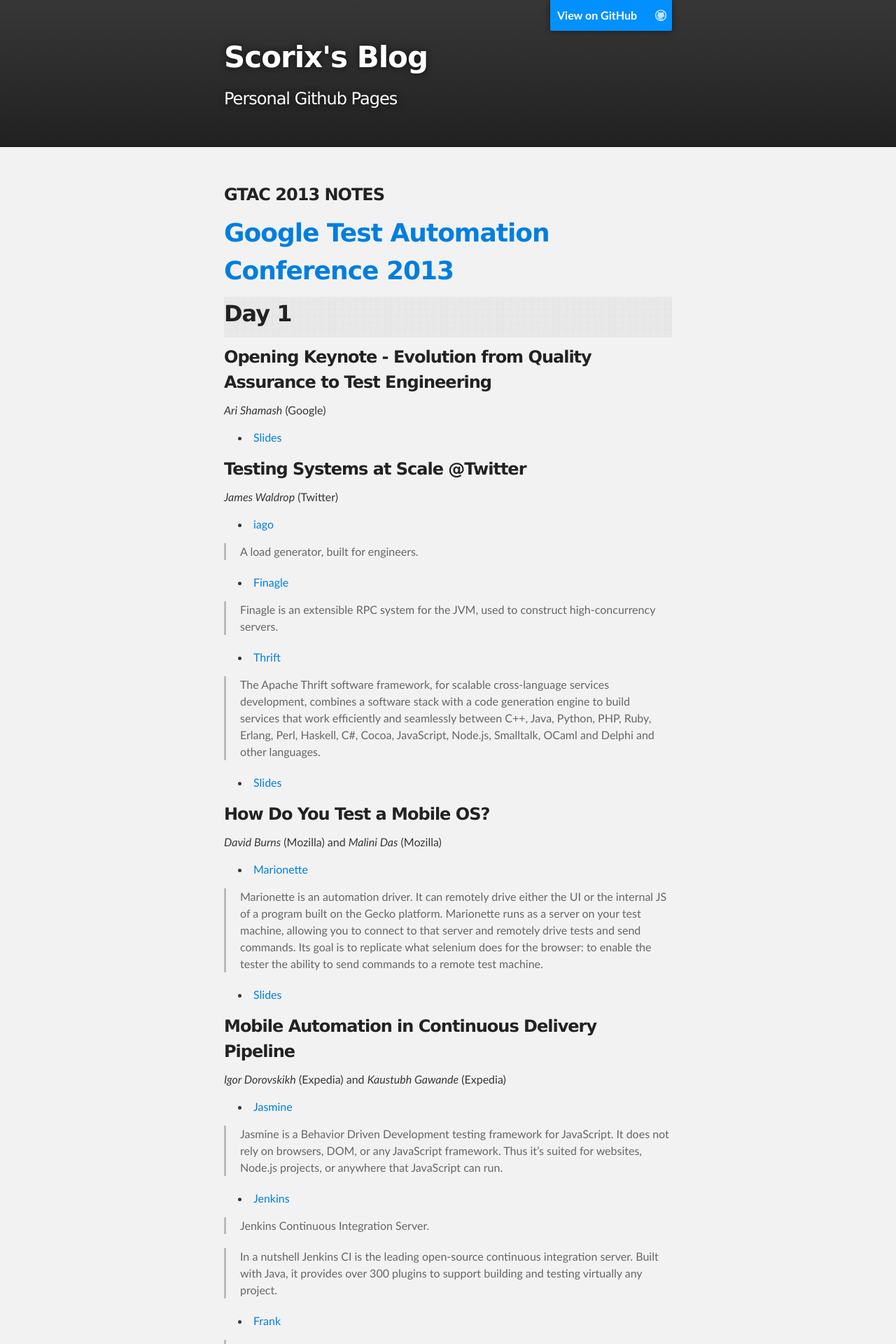
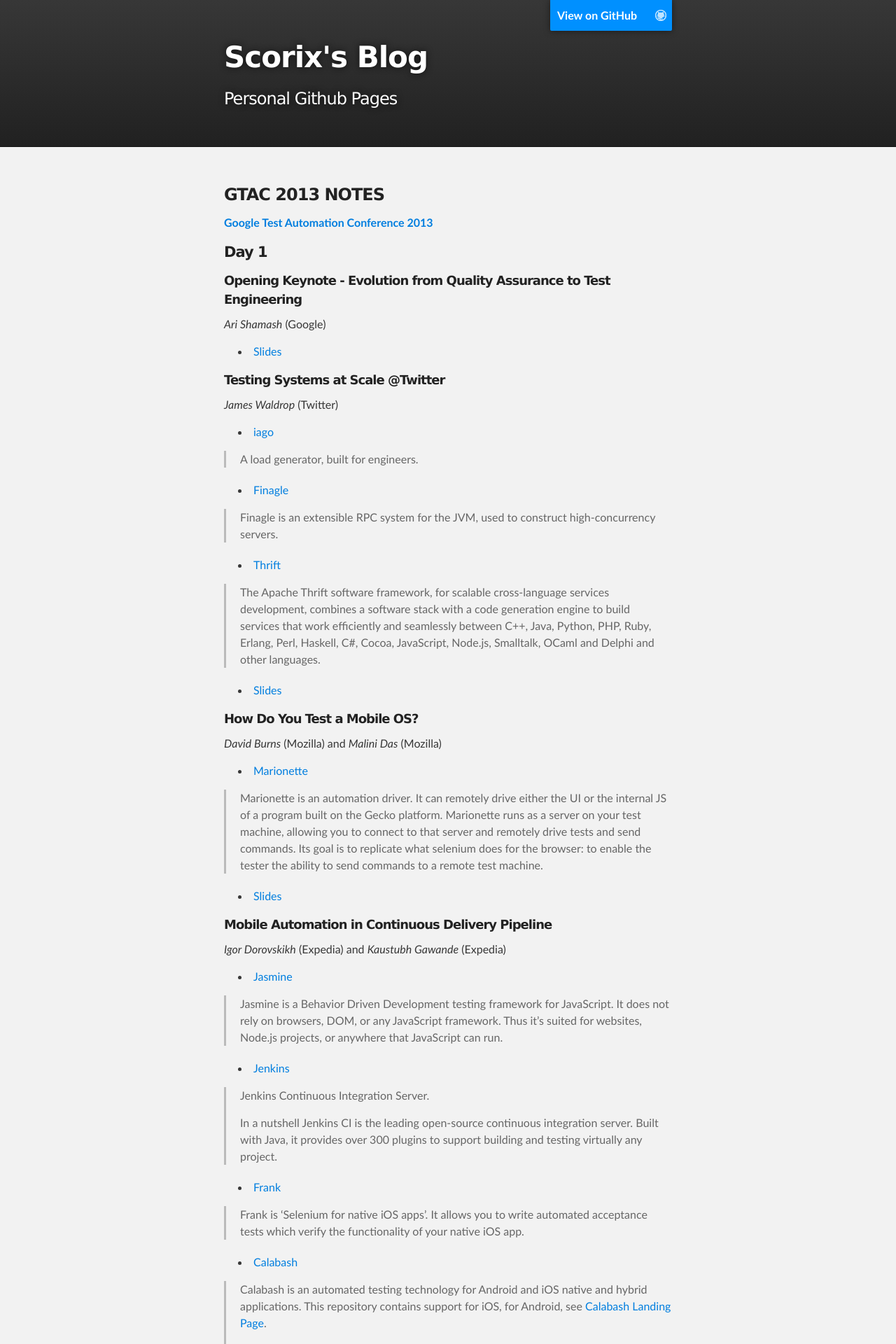
Before and after one commit to scorix/scorix.github.io, a Jekyll site: the page built from _posts/2013-05-13-GTAC-2013-NOTES.markdown, in a window 1280 px wide. Shown: the top 1920 px of the page at 70% size. Built offline with Jekyll 4.4.1, drawn with Linux system fonts in a browser that asks for light colours.

Commit message:
change headers

```diff
--- a/_posts/2013-05-13-GTAC-2013-NOTES.markdown
+++ b/_posts/2013-05-13-GTAC-2013-NOTES.markdown
@@ -6,17 +6,17 @@
 tags: testing automation
 ---
 
-# [Google Test Automation Conference 2013](https://developers.google.com/google-test-automation-conference/2013)
+**[Google Test Automation Conference 2013](https://developers.google.com/google-test-automation-conference/2013)**
 
 
-## Day 1
+#### Day 1
 
-### Opening Keynote - Evolution from Quality Assurance to Test Engineering
+##### Opening Keynote - Evolution from Quality Assurance to Test Engineering
 *Ari Shamash* (Google)
 
 * [Slides](http://goo.gl/76Ggf)
 
-### Testing Systems at Scale @Twitter
+##### Testing Systems at Scale @Twitter
 *James Waldrop* (Twitter)
 
 * [iago][iago]
@@ -33,7 +33,7 @@
 
 * [Slides](http://goo.gl/9VY2b)
 
-### How Do You Test a Mobile OS?
+##### How Do You Test a Mobile OS?
 *David Burns* (Mozilla) and *Malini Das* (Mozilla)
 
 * [Marionette][Marionette]
@@ -42,7 +42,7 @@
 
 * [Slides](http://goo.gl/7UeEI)
 
-### Mobile Automation in Continuous Delivery Pipeline
+##### Mobile Automation in Continuous Delivery Pipeline
 *Igor Dorovskikh* (Expedia) and *Kaustubh Gawande* (Expedia)
 
 * [Jasmine][Jasmine]
@@ -52,7 +52,7 @@
 * [Jenkins][Jenkins]
 
 > Jenkins Continuous Integration Server.
-
+>
 > In a nutshell Jenkins CI is the leading open-source continuous integration server. Built with Java, it provides over 300 plugins to support building and testing virtually any project.
 
 * [Frank][Frank]
@@ -62,16 +62,17 @@
 * [Calabash][Calabash]
 
 > Calabash is an automated testing technology for Android and iOS native and hybrid applications. This repository contains support for iOS, for Android, see [Calabash Landing Page](http://calaba.sh/).
-
+>
 > Calabash is a free open source project, developed and maintained by [LessPainful - automated app testing](https://www.lesspainful.com/).
 
 * [crashlytics][crashlytics]
+
 * [PonyDebugger][PonyDebugger]
 
 > PonyDebugger is a remote debugging toolset. It is a client library and gateway server combination that uses Chrome Developer Tools on your browser to debug your application's network traffic and managed object contexts.
-
+>
 > To use PonyDebugger, you must implement the client in your application and connect it to the gateway server. There is currently an iOS client and the gateway server.
-
+>
 > PonyDebugger is licensed under [the Apache Licence, Version 2.0](http://www.apache.org/licenses/LICENSE-2.0.html).
 
 * [Radiator][Radiator]
@@ -88,17 +89,17 @@
 
 * [Slides](http://goo.gl/pOSkp)
 
-### Automated Set-Top Box Testing with GStreamer and OpenCV
+##### Automated Set-Top Box Testing with GStreamer and OpenCV
 *David Röthlisberger* (YouView)
 
 * [Video on Youtube](http://www.youtube.com/watch?v=Fdn2LxxM7wA&list=SPSIUOFhnxEiCODb8XQB-RUQ0RGNZ2yW7d)
 
-### Webdriver for Chrome
+##### Webdriver for Chrome
 *Ken Kania* (Google)
 
 * [Slides](http://goo.gl/6rA9q)
 
-### Karma - Test Runner for JavaScript
+##### Karma - Test Runner for JavaScript
 *Vojta Jina* (Google)
 
 * [Karma][Karma]
@@ -107,85 +108,85 @@
 
 * [Video on Youtube](http://www.youtube.com/watch?v=YG5DEzaQBIc&list=SPSIUOFhnxEiCODb8XQB-RUQ0RGNZ2yW7d)
 
-### Automated Video Quality Measurements
+##### Automated Video Quality Measurements
 *Patrik Höglund* (Google)
 
 * [Slides](http://goo.gl/sF7Fm)
 
-### When Bad Things Happen to Good Applications...
+##### When Bad Things Happen to Good Applications...
 *Minal Mishra* (Netflix)
 
 * [Slides](http://goo.gl/8epF0)
 
-### Testing for Educational Gaming and Educational Gaming for Testing
+##### Testing for Educational Gaming and Educational Gaming for Testing
 *Tao Xie* (North Carolina State University)
 
 * [Slides](http://goo.gl/wb3nm)
 
-### Closing Keynote - How Facebook Tests Facebook on Android
+##### Closing Keynote - How Facebook Tests Facebook on Android
 *Simon Stewart* (Facebook)
 
 * [Slides](http://goo.gl/278b4)
 
 
-## Day 2
+#### Day 2
 
-### Opening Keynote - Testable JavaScript - Architecting Your Application for Testability
+##### Opening Keynote - Testable JavaScript - Architecting Your Application for Testability
 *Mark Trostler* (Google)
 
 * [Slides](http://goo.gl/E1v14)
 
-### Breaking the Matrix - Android Testing at Scale
+##### Breaking the Matrix - Android Testing at Scale
 *Thomas Knych* (Google), *Stefan Ramsauer* (Google) and *Valera Zakharov* (Google)
 
 * [Slides](http://goo.gl/RltPp)
 
-### Android UI Automation
+##### Android UI Automation
 *Guang Zhu (朱光)* (Google) and *Adam Momtaz* (Google)
 
 * [Slides](http://goo.gl/kpJCL)
 
-### Appium: Automation for Mobile Apps
+##### Appium: Automation for Mobile Apps
 *Jonathan Lipps* (Sauce Labs)
 
 * [Slides](http://goo.gl/IuvKF)
 
-### Building Scalable Mobile Test Infrastructure for Google+ Mobile
+##### Building Scalable Mobile Test Infrastructure for Google+ Mobile
 *Eduardo Bravo* (Google)
 
 * [Slides](http://goo.gl/xWZKt)
 
-### Espresso: Fresh Start to Android UI Testing
+##### Espresso: Fresh Start to Android UI Testing
 *Valera Zakharov* (Google)
 
 * [Slides](http://goo.gl/ieunS)
 
-### Web Performance Testing with WebDriver
+##### Web Performance Testing with WebDriver
 *Michael Klepikov* (Google)
 
 * [Slides](http://goo.gl/5QHVY)
 
-### Continuous Maps Data Testing
+##### Continuous Maps Data Testing
 *Yvette Nameth* (Google) and *Brendan Dhein* (Google)
 
 * [Slides](http://goo.gl/UG3BN)
 
-### Finding Culprits Automatically in Failing Builds - i.e. Who Broke the Build?
+##### Finding Culprits Automatically in Failing Builds - i.e. Who Broke the Build?
 *Celal Ziftci* (UCSD) and *Vivek Ramavajjala* (Google)
 
 * [Slides](http://goo.gl/q9dGd)
 
-### Empirical Investigation of Software Product Line Quality
+##### Empirical Investigation of Software Product Line Quality
 *Katerina Goseva-Popstojanova* (West Virginia University)
 
 * [Slides](http://goo.gl/pPQ1u)
 
-### AddressSanitizer, ThreadSanitizer and MemorySanitizer -- Dynamic Testing Tools for C++
+##### AddressSanitizer, ThreadSanitizer and MemorySanitizer -- Dynamic Testing Tools for C++
 *Kostya Serebryany* (Google)
 
 * [Slides](http://goo.gl/FPVd8)
 
-### Closing Keynote - Drinking the Ocean - Finding XSS at Google Scale
+##### Closing Keynote - Drinking the Ocean - Finding XSS at Google Scale
 *Claudio Criscione* (Google)
 
 * [Slides](http://goo.gl/8qqHA)
```
